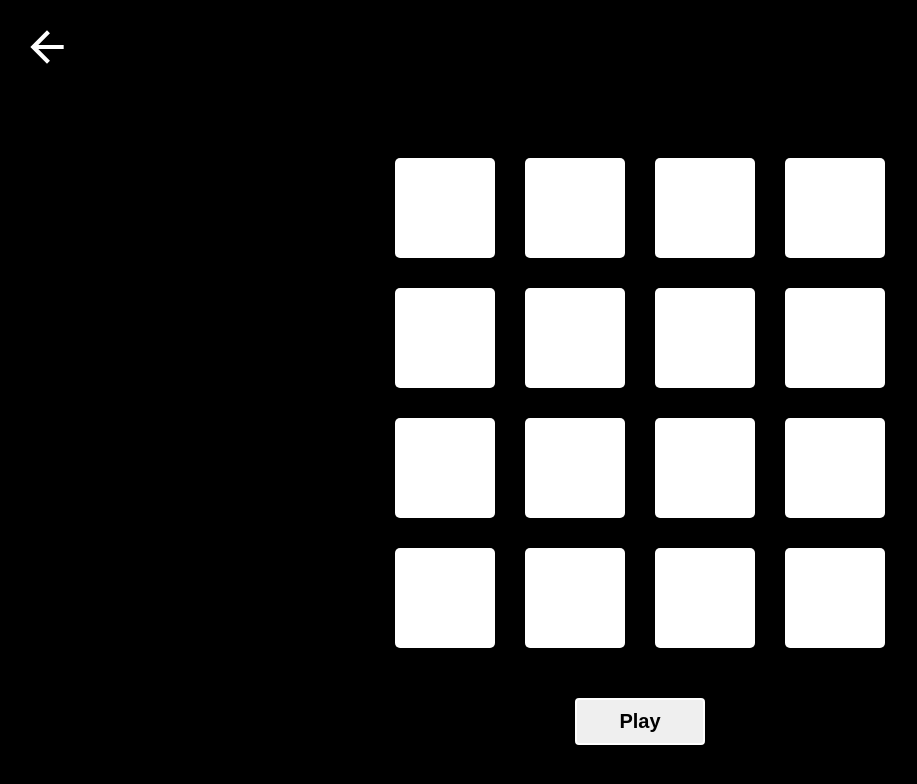
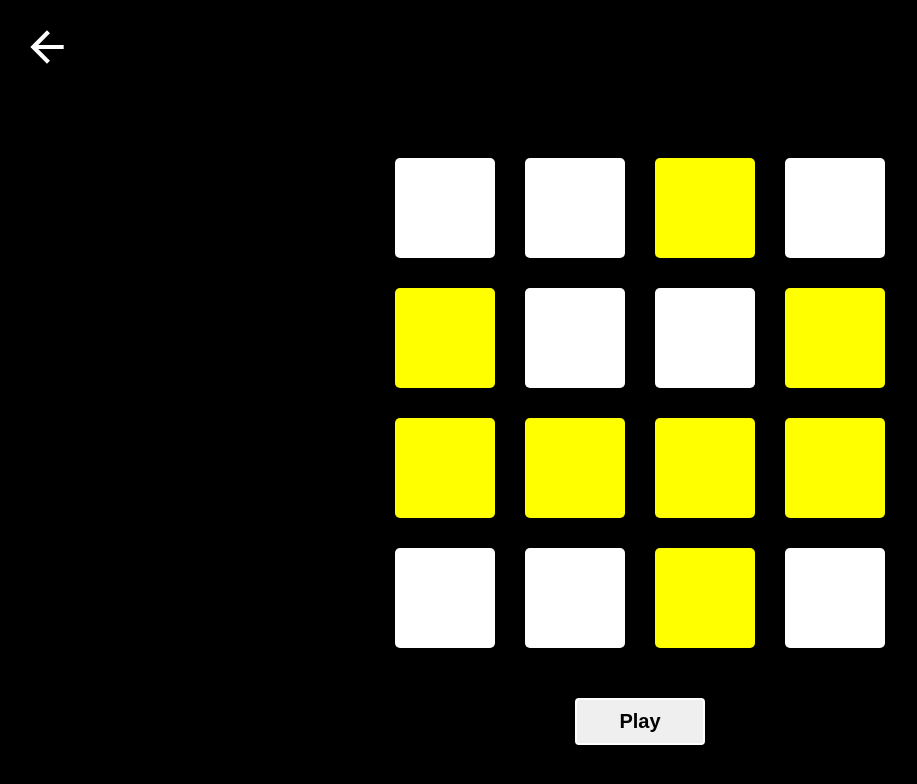
Before and after one commit to AdamIskrzycki/memory-game, a React (Create React App) app: page /game in a window 1280 px wide. Shown: the top 784 px of the page, without its empty margins (0-917 px from the left). Built offline with nearby package versions, Linux system fonts and the light colour scheme.

Commit message:
Implemented an array of tiles chosen by the player

```diff
--- a/src/components/Game/Game.js
+++ b/src/components/Game/Game.js
@@ -11,29 +11,9 @@ class Game extends Component {
     state = {
         renderingRandomTiles: false,
         isPlayerChoosing: false,
-        randomTiles: []
+        randomTiles: [],
+        userTiles: []
     }
-
-    // shouldComponentUpdate(nextProps) {
-    //     const renderingTiles = this.props.renderingRandomTiles !== nextProps.renderingRandomTiles;
-    //     const isChoosing = this.props.isPlayerChoosing !== nextProps.isPlayerChoosing
-    //     return renderingTiles || isChoosing;
-    // }
-
-
-    generateRandomTile = (array) => {
-
-        let random = Math.random();
-        let newArray = []
-
-        if (random > .5) {
-            newArray = [...array, random];
-            console.log('new array: ', newArray);
-        }
-
-        return newArray;
-    }
-
     render() {
 
         const iconStyles = {
@@ -63,12 +43,17 @@ class Game extends Component {
                 </nav>
                 <main className={classes.GameContainer}>
                     {easyModeBoardSize.map((index) => {
+
+                        let random = Math.random();
+
                         return easyModeTiles.concat(<Tile
+                            index={index}
                             key={index}
-                            random={this.state.renderingRandomTiles ? this.generateRandomTile(this.state.randomTiles) : 0}
-                            choosing={this.state.isPlayerChoosing} />)
+                            randomNumber={random}
+                            choosing={this.state.isPlayerChoosing}
+                            userTiles={this.state.userTiles} />)
                     })}
-                    {console.log('state: ', this.state)}
+                    {/* {console.log('randomTiles: ', this.state.randomTiles)} */}
                 </main>
                 <button className={classes.PlayButton} onClick={gameStartHandler}>Play</button>
             </>
--- a/src/components/Game/Tile/Tile.js
+++ b/src/components/Game/Tile/Tile.js
@@ -1,9 +1,19 @@
-import React from 'react';
+import React, { Component } from 'react';
 import classes from './Tile.module.css';
 
-const Tile = (props) => {
+class Tile extends Component {
 
+    render() {
         const handleStyleChangeClick = e => {
+            // const newArray = [...this.props.userTiles]
+            // newArray.push(this.props.index);
+
+            this.props.userTiles.push(this.props.index);
+
+            console.log('index: ', this.props.index)
+            console.log('random number: ', this.props.randomTile)
+            console.log('userTiles: ', this.props.userTiles)
+
             if (e.target.style.backgroundColor === 'yellow')
                 e.target.style.backgroundColor = 'white';
             else e.target.style.backgroundColor = 'yellow';
@@ -13,11 +23,12 @@ const Tile = (props) => {
             e.target.style.cursor = 'pointer';
         }
 
+
         return <div
-        className={props.random <= .5 ? classes.Tile : classes.RandomTile}
-        onClick={props.choosing ? handleStyleChangeClick : null}
-        onMouseOver={props.choosing ? handleStyleChangeHover : null}
+            className={this.props.randomNumber <= .5 ? classes.Tile : classes.RandomTile}
+            onClick={this.props.choosing ? handleStyleChangeClick : null}
+            onMouseOver={this.props.choosing ? handleStyleChangeHover : null}
         ></div>
     }
-
+}
 export default Tile;
```
Lines whose indentation alone changed are shown as unchanged.
